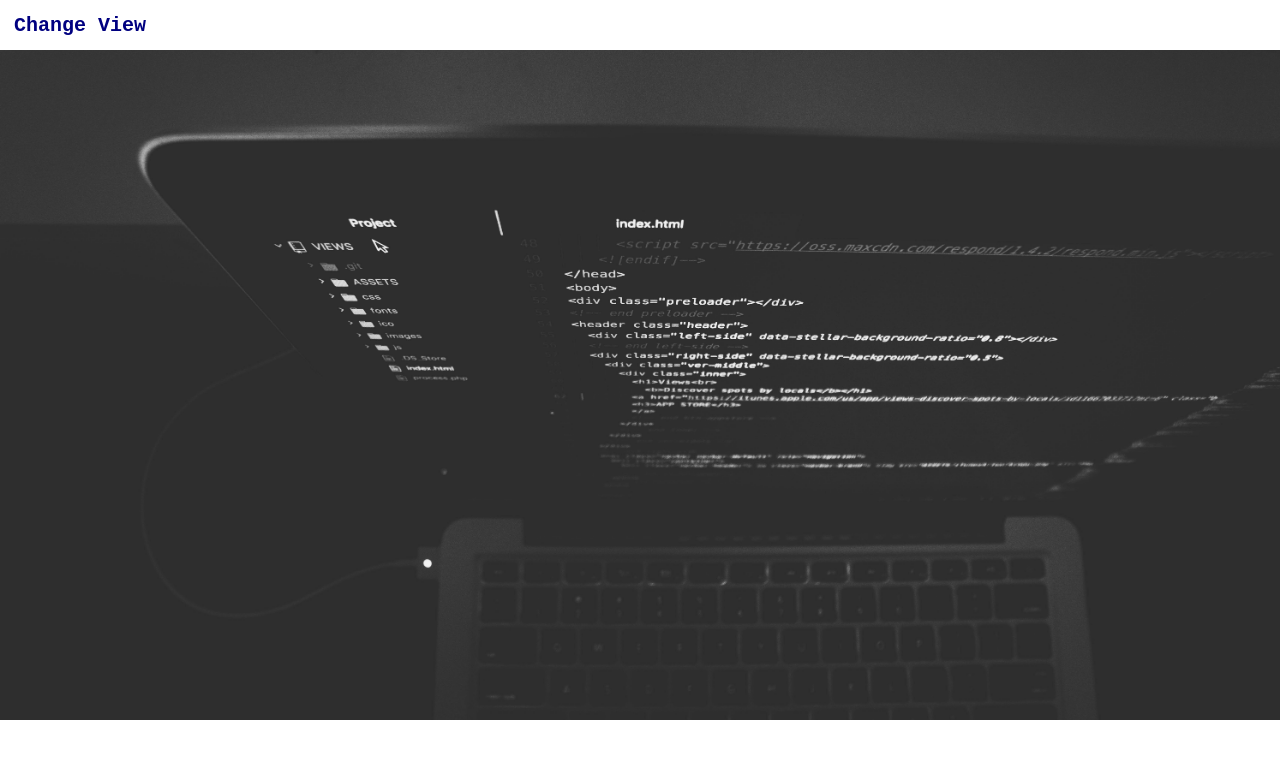
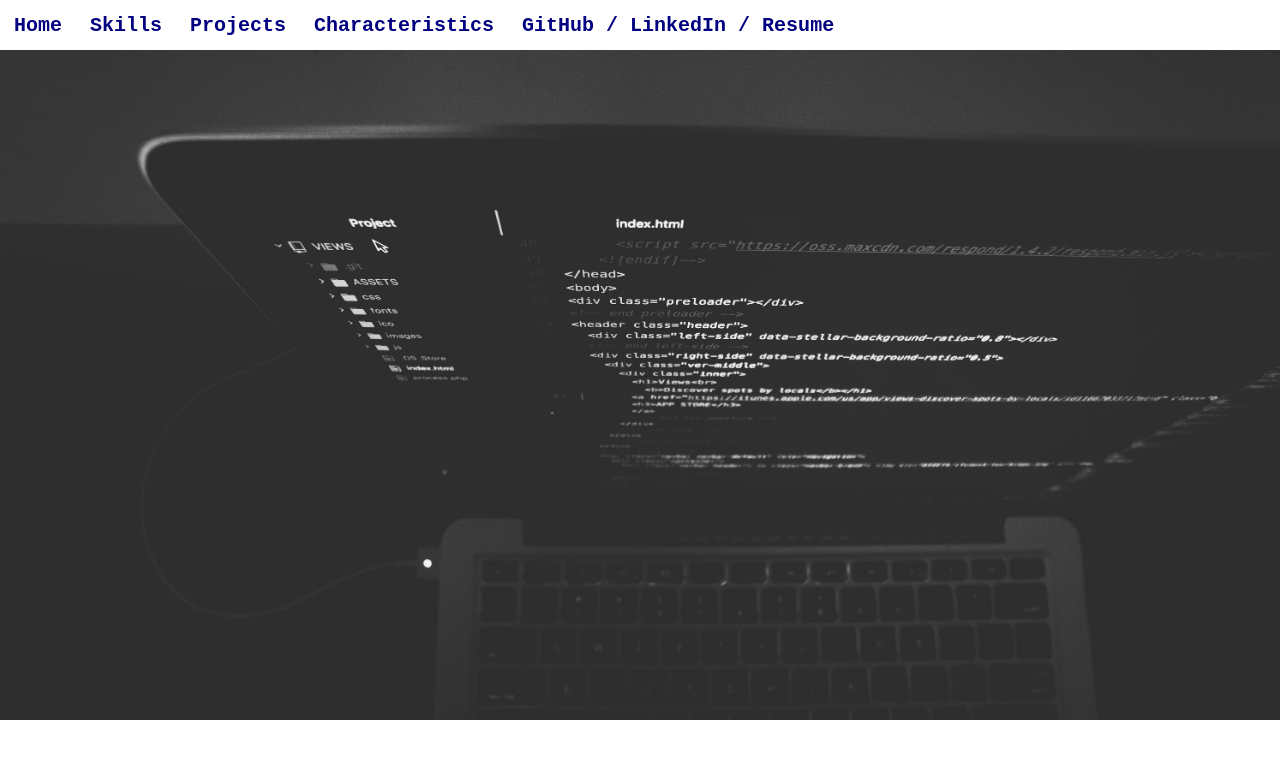
Before and after one commit to Arcaster42/portfolio-site, a Vue app in the folder v3/: page / in a window 1280 px wide. Shown: the top 758 px of the page. Built offline with nearby package versions, Linux system fonts and the light colour scheme.

Commit message:
Added additional links

```diff
--- a/v3/src/components/Navigation.vue
+++ b/v3/src/components/Navigation.vue
@@ -1,6 +1,10 @@
 <template>
     <div class="navbar">
-        <span class="link" v-on:click="navigate">Change View</span>
+        <span class="link" v-on:click="navigate('landing')">Home</span>
+        <span class="link" v-on:click="navigate('skills')">Skills</span>
+        <span class="link" v-on:click="navigate('projects')">Projects</span>
+        <span class="link" v-on:click="navigate('characteristics')">Characteristics</span>
+        <span class="link" v-on:click="navigate('profile')">GitHub / LinkedIn / Resume</span>
     </div>
 </template>
 
@@ -8,8 +12,8 @@
 export default {
     name: 'navigation',
     methods: {
-        navigate: function() {
-            this.$emit('changeView', 'skills')
+        navigate: function(destination) {
+            this.$emit('changeView', destination)
         }
     }
 }
@@ -23,7 +27,7 @@ export default {
     overflow: hidden;
     top: 0;
     width: 100%;
-    z-index: 10;
+    z-index: 1;
 }
 
 .link {
@@ -36,5 +40,6 @@ export default {
     font-size: 20px;
     font-weight: bolder;
     font-family: 'Courier New', Courier, monospace;
+    cursor: pointer;
 }
 </style>
```
